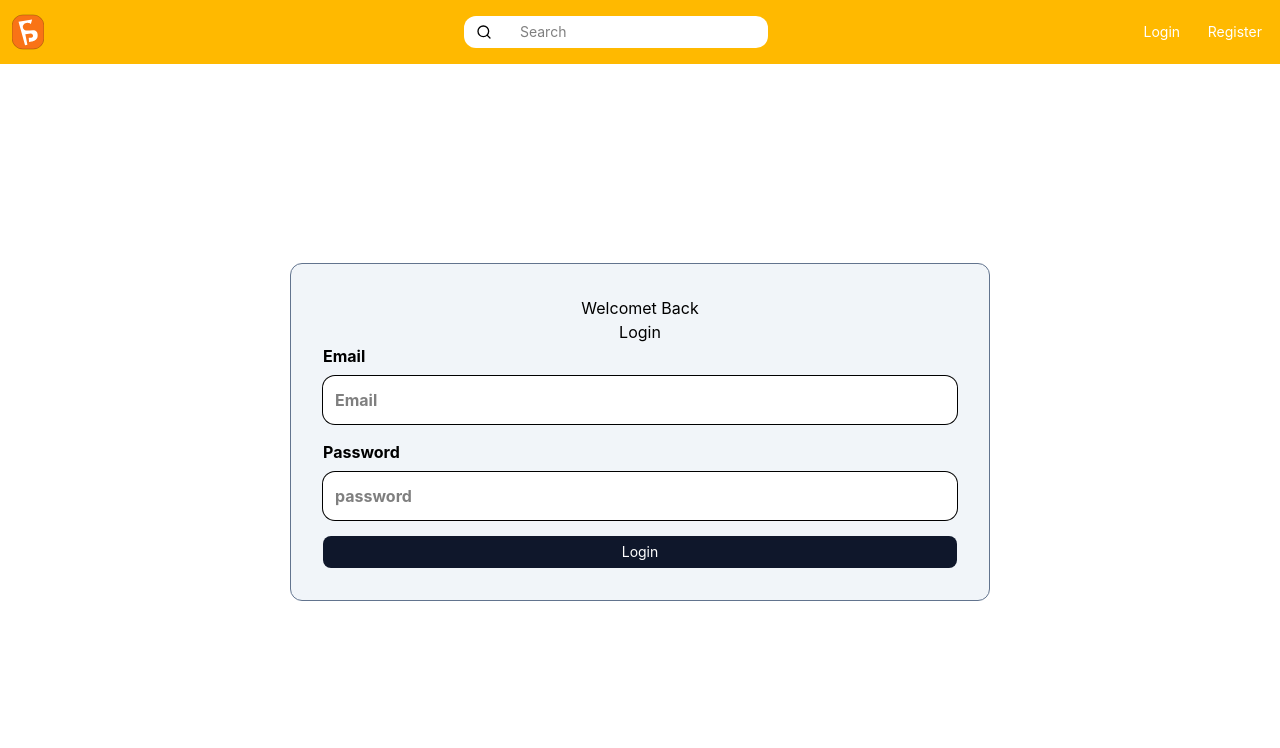
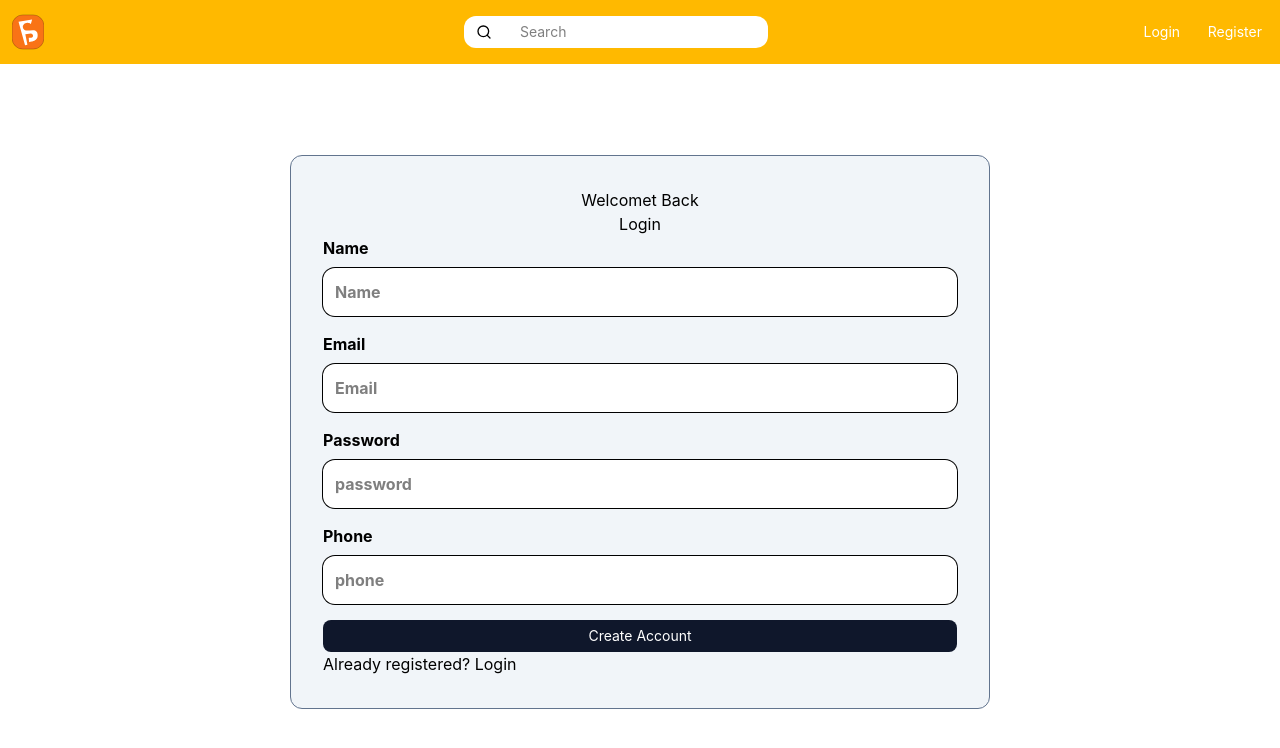
Before and after one commit to pjayaprakash072-jp/FoodStack_Client, a React (Vite) app: page /register in a window 1280 px wide. Shown: the top 748 px of the page. Built offline with nearby package versions, Linux system fonts and the light colour scheme; no server answers.

Commit message:
Added the Register page

```diff
--- a/src/index.css
+++ b/src/index.css
@@ -15,6 +15,9 @@
     BlinkMacSystemFont,
     "Segoe UI",
     sans-serif;
+}
+.button{
+  cursor:pointer;
 }
 
 /* Global defaults */
--- a/src/pages/Auth/Register.jsx
+++ b/src/pages/Auth/Register.jsx
@@ -1,5 +1,40 @@
+import { useState } from "react"
+import userService from './../../services/userService';
+import { Link,useNavigate } from 'react-router-dom';
+import { getErrorMessage } from "../../utils/api";
 
+const initial = {
+  name:"",
+  email:"",
+  password:"",
+  phone:""
+}
 const Registere = () => {
+
+const [form,setForm] = useState(initial);
+const [error,setError] = useState("");
+const [busy,setBusy] = useState(false);
+const navigate = useNavigate();
+const update = (e)=>setForm(
+  {
+    ...form,[e.target.name]:e.target.value
+  }
+)
+
+const submit = async (e)=>{
+  e.preventDefault();
+  setError("");
+  setBusy(true);
+  try{
+    await userService.register(form);
+    navigate("/login")
+  }catch(error){
+    setError(getErrorMessage(error));
+  }finally{
+    setBusy(false);
+  }
+}
+
   return (
       <div className="auth-page">
         <div className="auth-card wide">
@@ -7,23 +42,49 @@ const Registere = () => {
             <h1>Welcomet Back</h1>
             <p>Login</p>
           </div>
-          <form className="form grid-2">
+          {error && <div className="error">{error}</div>}
+          <form className="form grid-2"  onSubmit={submit}>
+            <label>
+              Name
+              <input
+              type="text"
+              name="name"
+              placeholder="Name"
+              onChange={update}
+              />
+            </label>
             <label>
               Email
               <input
-              type="Email"
+              type="email"
+              name="email"
               placeholder="Email"
+              onChange={update}
               />
             </label>
             <label>
               Password
               <input
               type="password"
+              name="password"
               placeholder="password"
+              onChange={update}
               />
             </label>
-            <button className="button primary" type="submit">Login</button>
+            <label>
+              Phone
+              <input
+              type="tel"
+              name="phone"
+              placeholder="phone"
+              onChange={update}
+              />
+            </label>
+            <button className="button primary" type="submit" disabled={busy} >{busy?"Creating...":"Create Account"}</button>
           </form>
+          <p>
+            Already registered? <Link to="/login">Login</Link>
+          </p>
         </div>
       </div>
   )
--- a/src/services/userService.js
+++ b/src/services/userService.js
@@ -1,6 +1,7 @@
 import  api,{unwrap} from './../utils/api';
 
 const userService = {
-    login:async(payload) => unwrap(api.post("/user/login",payload))
+    register:async(payload) => unwrap(api.post("/customer/create",payload)),
+    login:async(payload) => unwrap(api.post("/customer/login",payload))
 }
 export default userService
```
